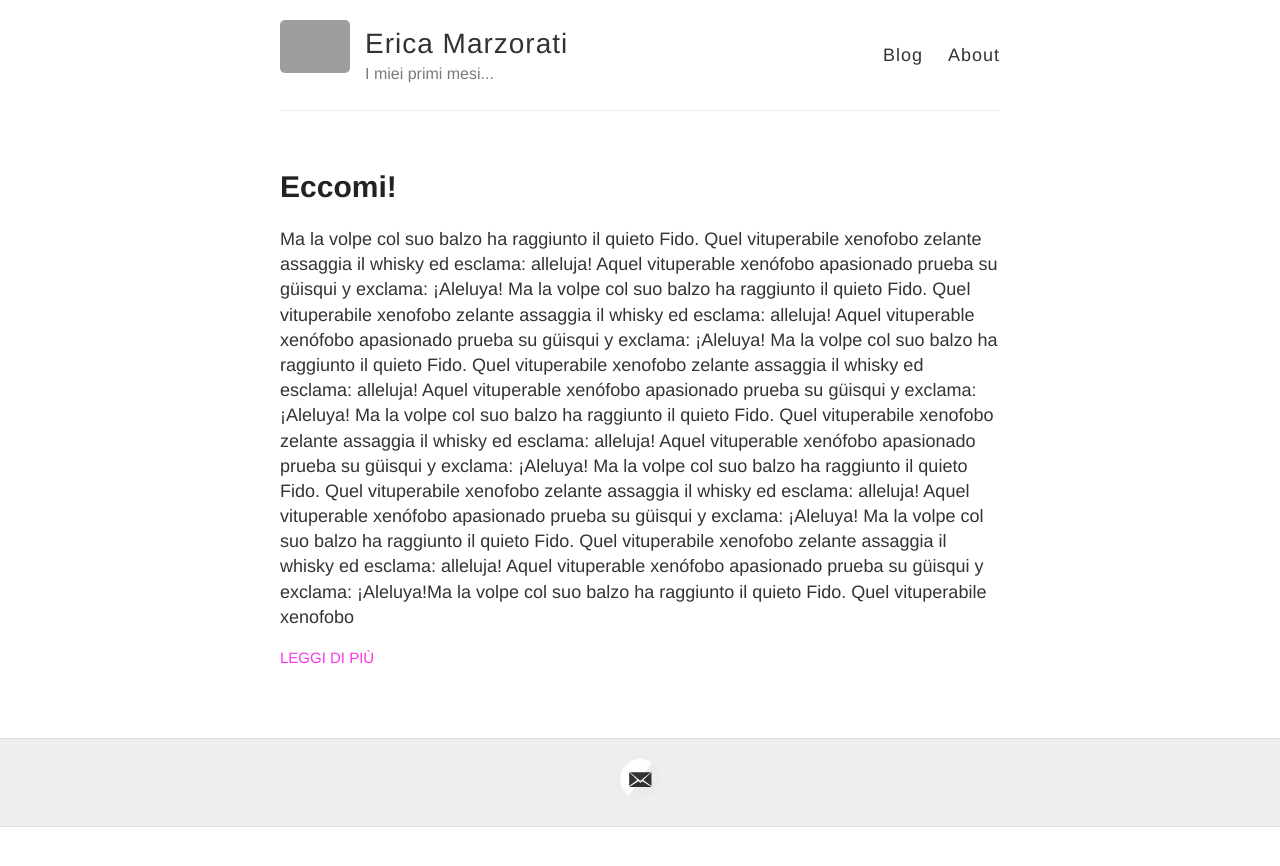
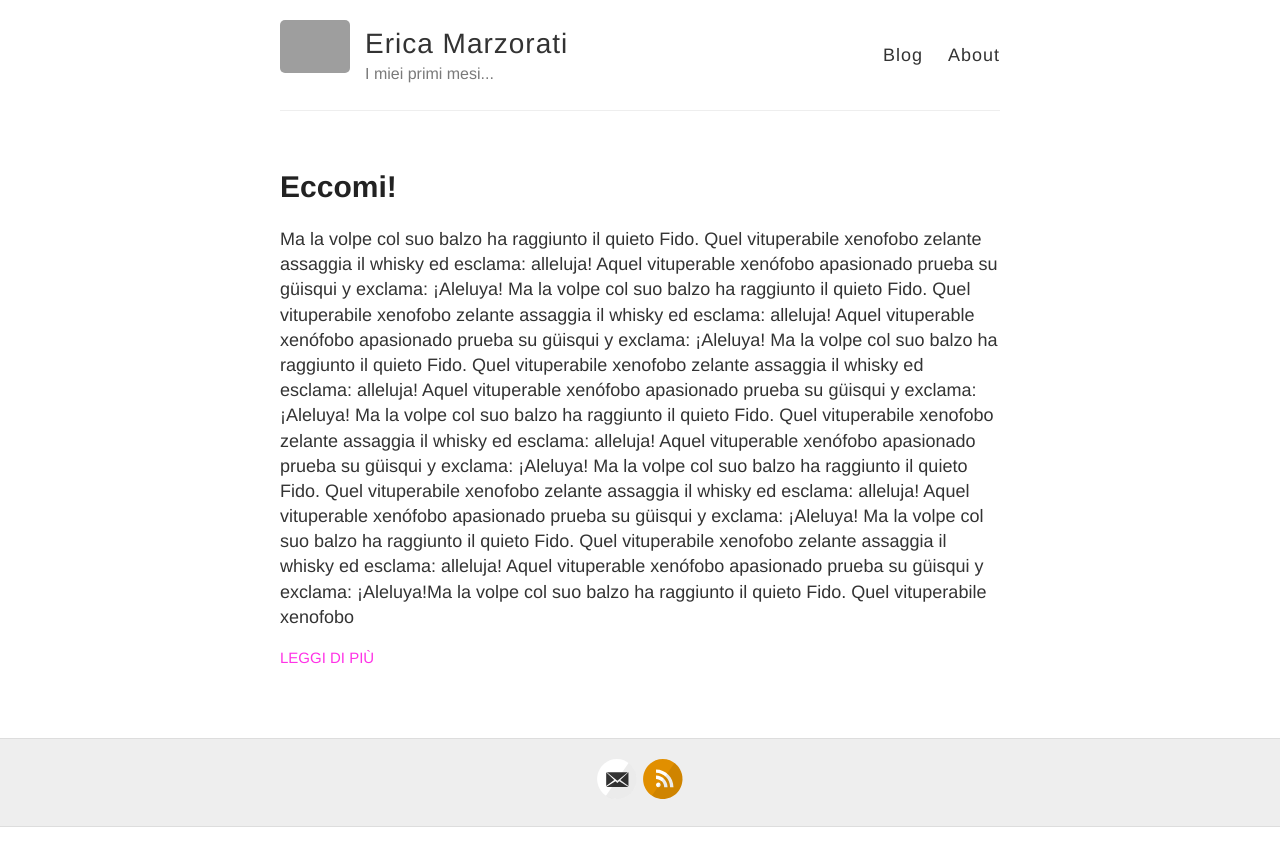
Before and after one commit to marste/Erica, a Jekyll site: the page built from index.html, in a window 1280 px wide. Shown: the top 866 px of the page. Built offline with Jekyll 4.4.1, drawn with Linux system fonts in a browser that asks for light colours; grey boxes are pictures that could not be loaded.

```diff
--- a/_config.yml
+++ b/_config.yml
@@ -25,7 +25,7 @@
   instagram:
   linkedin:
   pinterest:
-  rss: # just type anything here for a working RSS icon
+  rss: http://erica.marzorati.co/feed.xml
   twitter:
   stackoverflow: # your stackoverflow profile, e.g. "users/50476/bart-kiers"
   youtube: # channel/<your_long_string> or user/<user-name>
```
